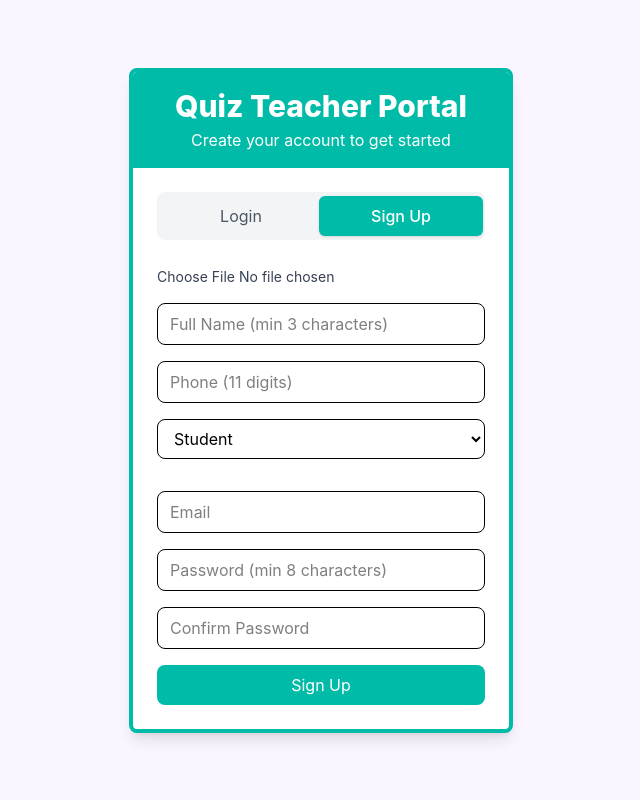
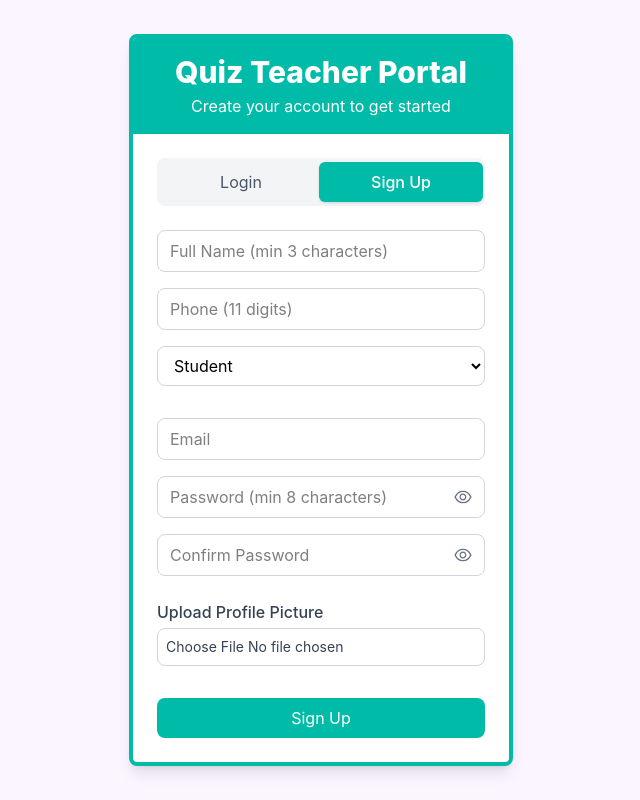
Before and after one commit to MuhammadShan-Log/BQ-Quiz-Frontend, a React (Vite) app: page / in a window 1280 px wide. Both pictures are taken after a click on the button "Sign Up". Shown: the whole page, without its empty margins (319-959 px from the left). Built offline with nearby package versions, Linux system fonts and the light colour scheme.

Commit message:
Fixed some issues and improved UI

```diff
--- a/package.json
+++ b/package.json
@@ -10,15 +10,16 @@
     "preview": "vite preview"
   },
   "dependencies": {
-    "@tailwindcss/vite": "^4.0.0",
     "antd": "^5.27.0",
     "axios": "^1.11.0",
     "react": "^19.1.1",
     "react-dom": "^19.1.1",
+    "react-icons": "^5.5.0",
     "react-router-dom": "^7.8.0"
   },
   "devDependencies": {
     "@eslint/js": "^9.33.0",
+    "@tailwindcss/vite": "^4.1.12",
     "@types/react": "^19.1.10",
     "@types/react-dom": "^19.1.7",
     "@vitejs/plugin-react": "^5.0.0",
--- a/src/App.jsx
+++ b/src/App.jsx
@@ -1,16 +1,30 @@
-import { useState } from 'react'
-import reactLogo from './assets/react.svg'
-import viteLogo from '/vite.svg'
-import './App.css'
+import { createBrowserRouter, RouterProvider } from "react-router-dom";
+import Teacherdashboard from "./pages/Teacherdashboard.jsx";
+import Signup from "./pages/Signup.jsx";
+import Studentdashboard from "./pages/Studentdashboard.jsx";
+import CourseList from "./pages/CourseList.jsx";
+
+const router = createBrowserRouter([
+  {
+    path: "/",
+    element: <Signup />,
+  },
+  {
+    path: "/teacher-dashboard",
+    element: <Teacherdashboard />,
+  },
+  {
+    path: "/student-dashboard",
+    element: <Studentdashboard />,
+  },
+  {
+    path: "/courseList",
+    element: <CourseList />,
+  },
+]);
 
 function App() {
-  const [count, setCount] = useState(0)
-
-  return (
-    <>
-
-    </>
-  )
+  return <RouterProvider router={router} />;
 }
 
-export default App
+export default App;
--- a/src/main.jsx
+++ b/src/main.jsx
@@ -1,39 +1,10 @@
-import { StrictMode } from 'react'
-import { createRoot } from 'react-dom/client'
-import './index.css'
-import { createBrowserRouter, RouterProvider } from 'react-router-dom';
-import Teacherdashboard from './pages/Teacherdashboard.jsx';
-import Signup from './pages/Signup.jsx';
-import Studentdashboard from './pages/Studentdashboard.jsx';
-import CourseList from './pages/CourseList.jsx';
+import { StrictMode } from "react";
+import { createRoot } from "react-dom/client";
+import "./index.css";
+import App from "./App";
 
-
-
-
-const router = createBrowserRouter([
-
-  {
-    path: "/",
-    element: <Signup/>,
-  },
-  {
-    path: "/teacher-dashboard",
-    element: <Teacherdashboard/>,
-  },
-  {
-    path: "/student-dashboard",
-    element: <Studentdashboard/>,
-  },
-  {
-    path: "/courseList",
-    element: <CourseList/>,
-  },
-
-
-]);
-
-createRoot(document.getElementById('root')).render(
+createRoot(document.getElementById("root")).render(
   <StrictMode>
-   <RouterProvider router={router} />
-  </StrictMode>,
-)
+    <App />
+  </StrictMode>
+);
--- a/src/pages/Studentdashboard.jsx
+++ b/src/pages/Studentdashboard.jsx
@@ -5,7 +5,7 @@ const StudentDashboard = () => {
     <div className="min-h-screen bg-gray-100 p-6">
       <header className="bg-white shadow p-4 flex justify-between items-center">
         <h1 className="text-xl font-bold">Student Dashboard</h1>
-        <button className="bg-teal-600 text-white px-3 py-1 rounded">Logout</button>
+        <button className="bg-teal-600 text-white px-3 py-1 rounded cursor-pointer">Logout</button>
       </header>
       <main className="mt-6 grid grid-cols-1 md:grid-cols-3 gap-4">
         <div className="bg-white p-4 rounded shadow">
--- a/src/pages/signup.jsx
+++ b/src/pages/signup.jsx
@@ -1,6 +1,7 @@
 import React, { useState } from "react";
 import axios from "axios";
 import { useNavigate } from "react-router-dom";
+import { AiOutlineEye, AiOutlineEyeInvisible } from "react-icons/ai";
 
 const Signup = () => {
   const [isLogin, setIsLogin] = useState(true);
@@ -17,6 +18,8 @@ const Signup = () => {
   });
   const [message, setMessage] = useState("");
   const [loading, setLoading] = useState(false);
+  const [showPassword, setShowPassword] = useState(false);
+  const [showConfirmPassword, setShowConfirmPassword] = useState(false);
 
   const navigate = useNavigate();
 
@@ -51,7 +54,6 @@ const Signup = () => {
         } else {
           navigate("/student-dashboard");
         }
-
       } else {
         // ------------------- SIGNUP -------------------
         if (formData.password !== formData.confirmPassword) {
@@ -86,8 +88,6 @@ const Signup = () => {
           role: formData.role.toLowerCase(),
         };
 
-        console.log("Sending data:", registrationData);
-
         res = await axios.post(
           "http://localhost:5000/auth/register",
           registrationData,
@@ -117,31 +117,38 @@ const Signup = () => {
     }
   };
 
-
-
   return (
     <div className="min-h-screen flex items-center justify-center bg-purple-50 p-8">
       <div className="bg-white shadow-lg rounded-lg w-full max-w-sm border-teal-500 border-4 overflow-hidden">
         <div className="bg-teal-500 text-white text-center py-4">
-          <h2 className="text-3xl  font-extrabold font-Montserrat pb-1">Quiz Teacher Portal</h2>
-          <p className="text-md font-Montserrat"> {isLogin ? "Log in to manage your quizzes" : "Create your account to get started"}</p>
+          <h2 className="text-3xl font-extrabold font-Montserrat pb-1">
+            Quiz Teacher Portal
+          </h2>
+          <p className="text-md font-Montserrat">
+            {isLogin
+              ? "Log in to manage your quizzes"
+              : "Create your account to get started"}
+          </p>
         </div>
         <div className="p-6">
           <div className="relative flex mb-6 bg-gray-100 rounded-lg p-1">
             <div
-              className={`absolute top-1 bottom-1 w-1/2 bg-teal-500	 rounded-md shadow-sm transition-all duration-300 ease-in-out ${isLogin ? 'left-1' : 'left-[calc(50%-2px)]'
+              className={`absolute top-1 bottom-1 w-1/2 bg-teal-500 rounded-md shadow-sm transition-all duration-300 ease-in-out ${
+                isLogin ? "left-1" : "left-[calc(50%-2px)]"
               }`}
             />
             <button
               onClick={() => setIsLogin(true)}
-              className={`relative w-1/2 py-2 rounded-md transition-all duration-300 ease-in-out z-10 ${isLogin ? 'text-white font-medium' : 'text-gray-600'
+              className={`relative w-1/2 py-2 rounded-md transition-all duration-300 ease-in-out z-10 ${
+                isLogin ? "text-white font-medium" : "text-gray-600"
               }`}
             >
               Login
             </button>
             <button
               onClick={() => setIsLogin(false)}
-              className={`relative w-1/2 py-2 rounded-md transition-all duration-300 ease-in-out z-10 ${!isLogin ? 'text-white font-medium' : 'text-gray-600'
+              className={`relative w-1/2 py-2 rounded-md transition-all duration-300 ease-in-out z-10 ${
+                !isLogin ? "text-white font-medium" : "text-gray-600"
               }`}
             >
               Sign Up
@@ -149,28 +156,17 @@ const Signup = () => {
           </div>
 
           <form onSubmit={handleSubmit} className="space-y-4">
-            <div className="overflow-hidden">
-              <div
-                className={`transition-all duration-500 ease-in-out transform ${!isLogin
-                  ? 'opacity-100 translate-y-0'
-                  : 'opacity-0 -translate-y-4 h-0'
-                  }`}
-              >
-                 <input
-                  type="file"
-                  name="profilePicture"
-                  onChange={handleChange}
-                  className="w-full text-sm text-gray-700 mb-4"
-                />
+            {!isLogin && (
+              <div className="transition-all duration-500 ease-in-out">
                 <input
                   type="text"
                   name="fullName"
                   placeholder="Full Name (min 3 characters)"
                   value={formData.fullName}
                   onChange={handleChange}
-                  className="w-full border rounded-lg px-3 py-2 mb-4"
+                  className="w-full border border-gray-300 rounded-lg px-3 py-2 mb-4 outline-none focus:border-teal-500"
                   minLength={3}
-                  required={!isLogin}
+                  required
                 />
                 <input
                   type="tel"
@@ -178,32 +174,22 @@ const Signup = () => {
                   placeholder="Phone (11 digits)"
                   value={formData.phone}
                   onChange={handleChange}
-                  className="w-full border rounded-lg px-3 py-2 mb-4"
+                  className="w-full border border-gray-300 rounded-lg px-3 py-2 mb-4 outline-none focus:border-teal-500"
                   pattern="[0-9]{11}"
                   maxLength={11}
-                  required={!isLogin}
+                  required
                 />
                 <select
                   name="role"
                   value={formData.role}
                   onChange={handleChange}
-                  className="w-full border rounded-lg px-3 py-2 mb-4"
+                  className="w-full border border-gray-300 rounded-lg px-3 py-2 mb-4 outline-none focus:border-teal-500"
                 >
                   <option value="teacher">Teacher</option>
                   <option value="student">Student</option>
                 </select>
-                {/* Gender temporarily disabled  */}
-                {/* <select
-                  name="gender"
-                  value={formData.gender}
-                  onChange={handleChange}
-                  className="w-full border rounded-lg px-3 py-2 mb-4"
-                >
-                  <option value="Male">Male</option>
-                  <option value="Female">Female</option>
-                </select> */}
               </div>
-            </div>
+            )}
 
             <input
               type="email"
@@ -211,39 +197,73 @@ const Signup = () => {
               placeholder="Email"
               value={formData.email}
               onChange={handleChange}
-              className="w-full border rounded-lg px-3 py-2"
+              className="w-full border rounded-lg px-3 py-2  border-gray-300 outline-none focus:border-teal-500"
               required
             />
 
+            <div className="relative">
               <input
-              type="password"
+                type={showPassword ? "text" : "password"}
                 name="password"
                 placeholder="Password (min 8 characters)"
                 value={formData.password}
                 onChange={handleChange}
-              className="w-full border rounded-lg px-3 py-2"
+                className="w-full border rounded-lg px-3 py-2  border-gray-300 outline-none focus:border-teal-500 pr-10"
                 minLength={8}
                 required
               />
+              <span
+                onClick={() => setShowPassword(!showPassword)}
+                className="absolute right-3 top-1/2 transform -translate-y-1/2 cursor-pointer text-gray-500"
+              >
+                {showPassword ? (
+                  <AiOutlineEyeInvisible size={20} />
+                ) : (
+                  <AiOutlineEye size={20} />
+                )}
+              </span>
+            </div>
 
-            <div className="overflow-hidden">
-              <div
-                className={`transition-all duration-500 ease-in-out transform ${!isLogin
-                  ? 'opacity-100 translate-y-0'
-                  : 'opacity-0 -translate-y-4 h-0'
-                  }`}
-              >
+            {!isLogin && (
+              <>
+                <div className="relative">
                   <input
-                  type="password"
+                    type={showConfirmPassword ? "text" : "password"}
                     name="confirmPassword"
                     placeholder="Confirm Password"
                     value={formData.confirmPassword}
                     onChange={handleChange}
-                  className="w-full border rounded-lg px-3 py-2"
-                  required={!isLogin}
+                    className="w-full border rounded-lg px-3 py-2 border-gray-300 outline-none focus:border-teal-500 pr-10"
+                    required
+                  />
+                  <span
+                    onClick={() => setShowConfirmPassword(!showConfirmPassword)}
+                    className="absolute right-3 top-1/2 transform -translate-y-1/2 cursor-pointer text-gray-500"
+                  >
+                    {showConfirmPassword ? (
+                      <AiOutlineEyeInvisible size={20} />
+                    ) : (
+                      <AiOutlineEye size={20} />
+                    )}
+                  </span>
+                </div>
+                <div className="mt-6">
+                  <label
+                    className="block mb-1 text-gray-700 font-medium"
+                    htmlFor="profilePicture"
+                  >
+                    Upload Profile Picture
+                  </label>
+                  <input
+                    type="file"
+                    id="profilePicture"
+                    name="profilePicture"
+                    onChange={handleChange}
+                    className="w-full text-sm text-gray-700 mb-4 cursor-pointer border border-gray-300 p-2 rounded-lg focus:border-teal-500 outline-none"
                   />
                 </div>
-            </div>
+              </>
+            )}
 
             <button
               type="submit"
@@ -261,7 +281,13 @@ const Signup = () => {
           </form>
 
           {message && (
-            <p className={`mt-4 text-center text-sm ${message.includes('successful') ? 'text-green-500' : 'text-red-500'}`}>
+            <p
+              className={`mt-4 text-center text-sm ${
+                message.includes("successful")
+                  ? "text-green-500"
+                  : "text-red-500"
+              }`}
+            >
               {message}
             </p>
           )}
```
Also changed, not shown: src/pages/Teacherdashboard.jsx (+16 -19 lines), src/App.css (added), 1 other file (tests, documents, lock files or other folders). Lines whose indentation alone changed are shown as unchanged.
